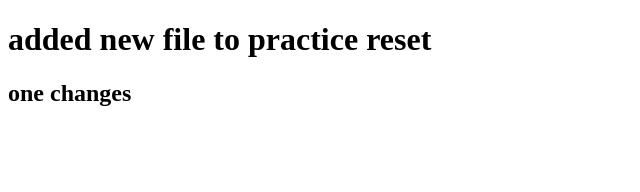
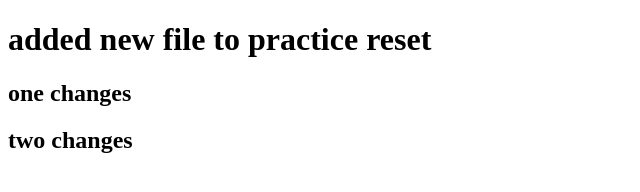
Before and after one commit to Sonali26Khushi/github-practice, a plain HTML site: page devops-git-practice/index1.html in a window 1280 px wide. Shown: the whole page, without its empty margins (0-640 px from the left). Drawn offline with Linux system fonts and the light colour scheme.

Commit message:
added third changes to index1

```diff
--- a/devops-git-practice/index1.html
+++ b/devops-git-practice/index1.html
@@ -8,5 +8,6 @@
 <body>
     <h1>added new file to practice reset</h1>
     <h2>one changes</h2>
+    <h2> two changes </h2>
 </body>
 </html>
```
